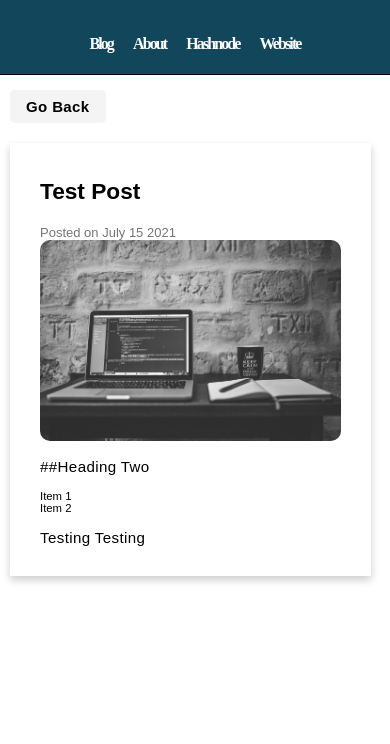
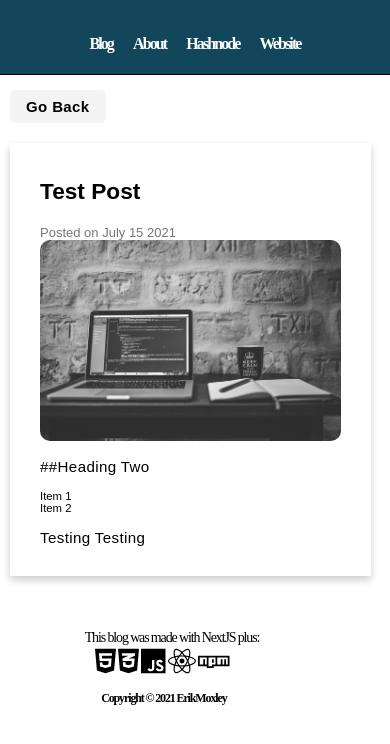
Before and after one commit to ErikMoxley/moxleydevblog, a Next.js app: page /blog/test in a window 390 px wide. Shown: the top 744 px of the page. Built offline with nearby package versions, Linux system fonts and the light colour scheme; a web font is replaced by a local one.

Commit message:
fixed footer responsive design

```diff
--- /dev/null
+++ b/components/FooterBottom.js
@@ -0,0 +1,29 @@
+import Link from 'next/link'
+import Image from 'next/image'
+import profilePic from '../public/images/newprofile.png'
+import { FontAwesomeIcon } from "@fortawesome/react-fontawesome";
+import { faCss3Alt, faHtml5, faJs, faReact, faNpm  } from "@fortawesome/free-brands-svg-icons";
+
+export default function FooterBottom() {
+  return (
+    <footer className='footer-bottom'>
+      <ul>
+          <span>
+            <li className="made-with">This blog was made with NextJS plus:</li>
+            <span>
+              <li className="fa-icons">
+              <span className="brand-icons"><FontAwesomeIcon icon={faHtml5}></FontAwesomeIcon></span>
+              <span className="brand-icons"><FontAwesomeIcon icon={faCss3Alt}></FontAwesomeIcon></span>
+              <span className="brand-icons"><FontAwesomeIcon icon={faJs}></FontAwesomeIcon></span>
+              <span className="brand-icons"><FontAwesomeIcon icon={faReact}></FontAwesomeIcon></span>
+              <span className="brand-icons"><FontAwesomeIcon icon={faNpm}></FontAwesomeIcon></span>
+              </li>
+            </span>
+            <li>
+        <p className="copyright"><h4>
+        &nbsp;&nbsp;Copyright &copy; {(new Date().getFullYear())} ErikMoxley</h4></p></li>
+         </span>
+      </ul>
+    </footer>
+  )
+}
--- a/pages/_app.js
+++ b/pages/_app.js
@@ -1,6 +1,7 @@
 import Header from '../components/Header'
 import '../styles/globals.css'
 import Footer from '../components/Footer'
+import FooterBottom from '../components/FooterBottom';
 import "@fortawesome/fontawesome-svg-core/styles.css";
 import { config } from "@fortawesome/fontawesome-svg-core";
 
@@ -15,6 +16,7 @@ function MyApp({ Component, pageProps }) {
         <Component {...pageProps} />
         </div>
       <Footer id='footer'/>
+      <FooterBottom id='footer-bottom'/>
       </div>
       </>
   )
--- a/styles/globals.css
+++ b/styles/globals.css
@@ -230,6 +230,7 @@ header h2 {
   margin: auto;
   transition: ease all .5s;
 }
+
 @media only screen and (max-width : 2200px) {
   .container {
     width: 35%;
@@ -277,6 +278,7 @@ header h2 {
   width: 80%;
   /* background: red; */
   float: left;
+  padding-bottom: 1.5rem;
 }
 
    @media only screen and (max-width : 700px) {
@@ -350,3 +352,19 @@ text-align: center;
 .brand-icons {
   padding: 1px;
 }
+
+.footer-bottom {
+  font-family: 'Noto Serif JP', serif;
+  font-size: 0.3cm;
+  letter-spacing:-0.03cm;
+  clear: both;
+  position: relative;
+  width: 80%;
+  height: 150px;
+  margin-top: -200px;
+}
+@media only screen and (min-width : 991.98px) {
+.footer-bottom {
+    display: none;
+ }
+}
```
